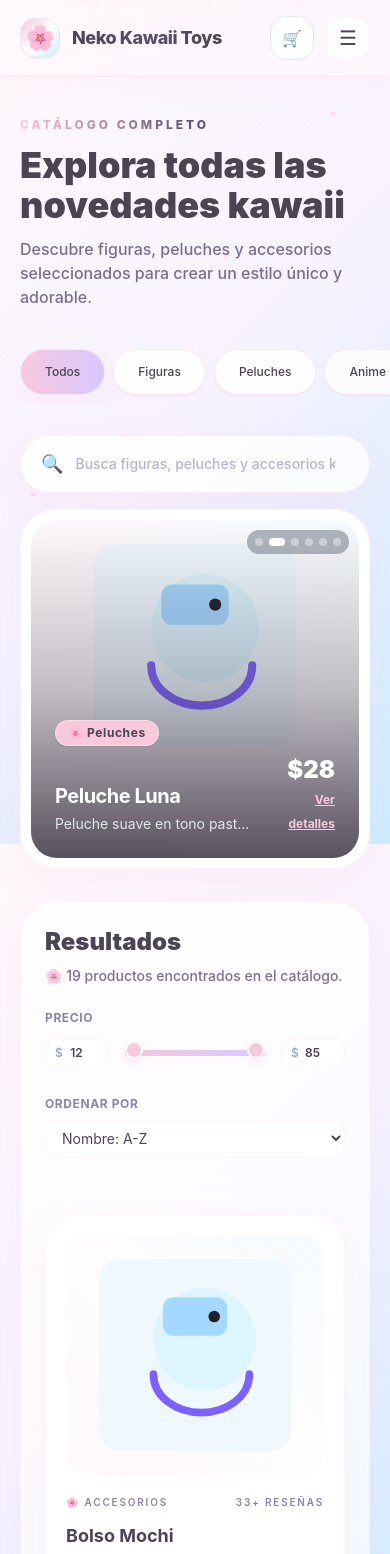
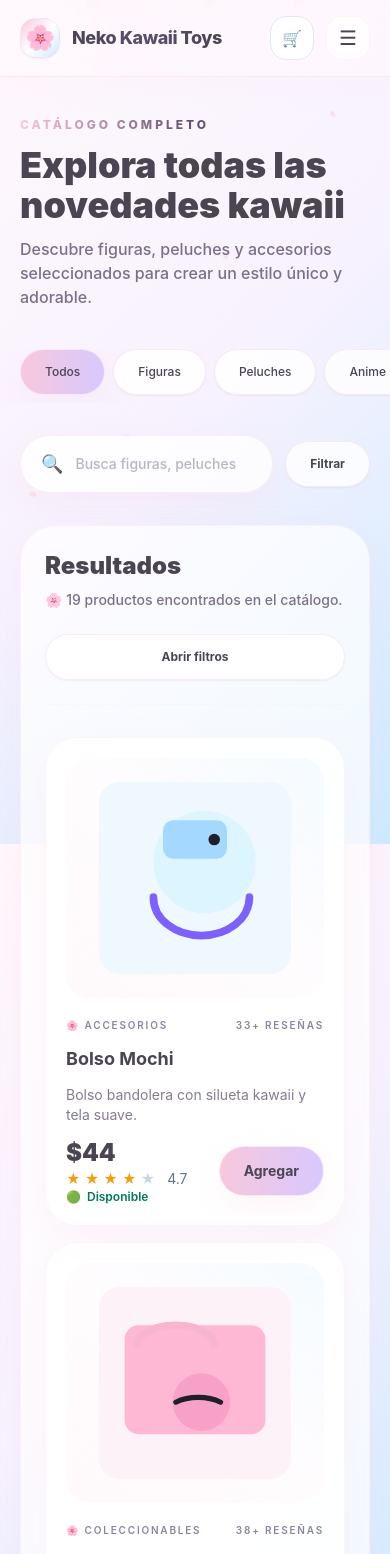
Before and after one commit to ing-vidal/neko-kawaii-toys, a Next.js app in the folder apps/web/: page /products in a window 390 px wide. Shown: the top 1554 px of the page. Built offline with nearby package versions, Linux system fonts and the light colour scheme; a web font is replaced by a local one.

Commit message:
performance

```diff
--- /dev/null
+++ b/apps/web/app/api/products/route.ts
@@ -0,0 +1,65 @@
+import { NextResponse } from 'next/server';
+import { getProducts } from '@lib/utils';
+import { getEffectivePrice } from '@lib/offers';
+import type { Product } from '@product-types/product';
+
+export async function GET(request: Request) {
+  try {
+    const { searchParams } = new URL(request.url);
+
+    const products = getProducts();
+
+    const page = Math.max(1, Number(searchParams.get('page') ?? 1));
+    const limit = Math.min(80, Math.max(1, Number(searchParams.get('limit') ?? 24)));
+    const rawQuery = (searchParams.get('search') ?? '').trim().toLowerCase();
+    const category = (searchParams.get('category') ?? 'Todos').trim();
+    const sortBy = searchParams.get('sortBy') ?? 'name-asc';
+
+    const minPrice = searchParams.get('minPrice')
+      ? Number(searchParams.get('minPrice'))
+      : null;
+    const maxPrice = searchParams.get('maxPrice')
+      ? Number(searchParams.get('maxPrice'))
+      : null;
+
+    const filtered = products.filter((product: Product) => {
+      const matchesCategory = category === 'Todos' || product.category === category;
+      const matchesQuery =
+        rawQuery.length === 0 ||
+        [product.name, product.category, product.description, product.sku ?? '']
+          .some((value) => String(value).toLowerCase().includes(rawQuery));
+
+      const effectivePrice = getEffectivePrice(product);
+      const matchesPrice =
+        (minPrice === null || effectivePrice >= minPrice) &&
+        (maxPrice === null || effectivePrice <= maxPrice);
+
+      return matchesCategory && matchesQuery && matchesPrice;
+    });
+
+    filtered.sort((a: Product, b: Product) => {
+      if (sortBy === 'name-desc') return b.name.localeCompare(a.name);
+      if (sortBy === 'price-asc') return getEffectivePrice(a) - getEffectivePrice(b);
+      if (sortBy === 'price-desc') return getEffectivePrice(b) - getEffectivePrice(a);
+      return a.name.localeCompare(b.name);
+    });
+
+    const total = filtered.length;
+    const totalPages = Math.max(1, Math.ceil(total / limit));
+    const safePage = Math.min(page, totalPages);
+    const start = (safePage - 1) * limit;
+
+    return NextResponse.json({
+      products: filtered.slice(start, start + limit),
+      total,
+      page: safePage,
+      totalPages,
+      limit,
+      hasNextPage: safePage < totalPages,
+      hasPreviousPage: safePage > 1,
+    });
+  } catch (error) {
+    const message = error instanceof Error ? error.message : String(error);
+    return NextResponse.json({ error: message }, { status: 500 });
+  }
+}
--- a/apps/web/app/products/page.tsx
+++ b/apps/web/app/products/page.tsx
@@ -1,9 +1,6 @@
 import { ProductBrowser } from '@components/ProductBrowser';
-import { getProducts } from '@lib/utils';
 
 export default function ProductsPage() {
-  const products = getProducts();
-
   return (
     <div className="mx-auto max-w-7xl px-5 py-10 sm:px-6 lg:px-8">
       <div className="mb-10 space-y-3">
@@ -13,7 +10,7 @@ export default function ProductsPage() {
           Descubre figuras, peluches y accesorios seleccionados para crear un estilo único y adorable.
         </p>
       </div>
-      <ProductBrowser products={products} />
+      <ProductBrowser />
     </div>
   );
 }
--- a/apps/web/components/ProductBrowser.tsx
+++ b/apps/web/components/ProductBrowser.tsx
@@ -1,6 +1,6 @@
 'use client';
 
-import { useEffect, useMemo, useState } from 'react';
+import { useDeferredValue, useEffect, useMemo, useState } from 'react';
 import { Button } from './Button';
 import { ProductGrid } from './ProductGrid';
 import { SearchBar } from './SearchBar';
@@ -12,13 +12,41 @@ import { getEffectivePrice } from '@lib/offers';
 const defaultCategories = ['Todos', 'Figuras', 'Peluches', 'Anime', 'Accesorios', 'Coleccionables'] as const;
 
 interface ProductBrowserProps {
-  products: Product[];
+  products?: Product[];
 }
 
-export function ProductBrowser({ products }: ProductBrowserProps) {
+interface CatalogApiResponse {
+  products: Product[];
+  total: number;
+  page: number;
+  totalPages: number;
+  limit: number;
+  hasNextPage: boolean;
+  hasPreviousPage: boolean;
+}
+
+export function ProductBrowser({ products = [] }: ProductBrowserProps) {
+  const [isMobile, setIsMobile] = useState(false);
+  const PAGE_SIZE = isMobile ? 12 : 24;
   const [query, setQuery] = useState('');
+  const deferredQuery = useDeferredValue(query);
   const [category, setCategory] = useState<string>('Todos');
+  const [showFilters, setShowFilters] = useState(false);
+  const [page, setPage] = useState(1);
+  const [catalog, setCatalog] = useState<CatalogApiResponse | null>(null);
+  const [loading, setLoading] = useState(false);
+  const [loadError, setLoadError] = useState<string | null>(null);
+
   const { products: mergedProducts, categories: adminCategories } = useLocalCatalog(products);
+
+  useEffect(() => {
+    if (typeof window === 'undefined') return;
+    const media = window.matchMedia('(max-width: 640px)');
+    const apply = () => setIsMobile(media.matches);
+    apply();
+    media.addEventListener('change', apply);
+    return () => media.removeEventListener('change', apply);
+  }, []);
 
   const categories = useMemo(
     () => Array.from(new Set(['Todos', ...defaultCategories.slice(1), ...adminCategories])) as string[],
@@ -112,34 +140,66 @@ export function ProductBrowser({ products }: ProductBrowserProps) {
   const minPercent = ((currentMinPrice - absoluteMinPrice) / (absoluteMaxPrice - absoluteMinPrice || 1)) * 100;
   const maxPercent = ((currentMaxPrice - absoluteMinPrice) / (absoluteMaxPrice - absoluteMinPrice || 1)) * 100;
 
-  // Filter and sort products (all price operations use effective price)
-  const filteredAndSortedProducts = useMemo(() => {
-    let result = mergedProducts.filter((product) => {
-      const matchesCategory = category === 'Todos' || product.category === category;
-      const matchesQuery = product.name.toLowerCase().includes(query.toLowerCase());
-      const effectivePrice = getEffectivePrice(product);
-      const matchesPrice = effectivePrice >= currentMinPrice && effectivePrice <= currentMaxPrice;
-      return matchesCategory && matchesQuery && matchesPrice;
+  const currentPageProducts = catalog?.products ?? [];
+  const totalResults = catalog?.total ?? 0;
+  const pageCount = Math.max(1, catalog?.totalPages ?? 1);
+
+  useEffect(() => {
+    setPage(1);
+  }, [deferredQuery, category, currentMinPrice, currentMaxPrice, sortBy]);
+
+  useEffect(() => {
+    if (page > pageCount) setPage(1);
+  }, [page, pageCount]);
+
+  useEffect(() => {
+    const params = new URLSearchParams();
+    params.set('page', String(page));
+    params.set('limit', String(PAGE_SIZE));
+    params.set('sortBy', sortBy);
+
+    if (deferredQuery.trim()) {
+      params.set('search', deferredQuery.trim());
+    }
+    if (category && category !== 'Todos') {
+      params.set('category', category);
+    }
+    if (minPriceState !== null) {
+      params.set('minPrice', String(currentMinPrice));
+    }
+    if (maxPriceState !== null) {
+      params.set('maxPrice', String(currentMaxPrice));
+    }
+
+    const controller = new AbortController();
+
+    const fetchCatalog = async () => {
+      try {
+        setLoading(true);
+        setLoadError(null);
+        const response = await fetch(`/api/products?${params.toString()}`, {
+          signal: controller.signal,
+          cache: 'no-store',
         });
 
-    result = [...result].sort((a, b) => {
-      if (sortBy === 'name-asc') {
-        return a.name.localeCompare(b.name);
+        if (!response.ok) {
+          throw new Error(`HTTP ${response.status}`);
         }
-      if (sortBy === 'name-desc') {
-        return b.name.localeCompare(a.name);
+
+        const json = (await response.json()) as CatalogApiResponse;
+        setCatalog(json);
+      } catch (error) {
+        if ((error as Error).name === 'AbortError') return;
+        setLoadError('No se pudieron cargar los productos');
+      } finally {
+        setLoading(false);
       }
-      if (sortBy === 'price-asc') {
-        return getEffectivePrice(a) - getEffectivePrice(b);
-      }
-      if (sortBy === 'price-desc') {
-        return getEffectivePrice(b) - getEffectivePrice(a);
-      }
-      return 0;
-    });
+    };
 
-    return result;
-  }, [category, mergedProducts, query, currentMinPrice, currentMaxPrice, sortBy]);
+    fetchCatalog();
+
+    return () => controller.abort();
+  }, [category, currentMaxPrice, currentMinPrice, deferredQuery, maxPriceState, minPriceState, page, PAGE_SIZE, sortBy]);
 
   return (
     <section className="space-y-8">
@@ -160,8 +220,22 @@ export function ProductBrowser({ products }: ProductBrowserProps) {
 
       {/* Buscador y Carrusel de Ancho Completo */}
       <div className="flex flex-col gap-4">
+        <div className="flex items-center gap-3">
+          <div className="min-w-0 flex-1">
             <SearchBar value={query} onChange={setQuery} />
+          </div>
+          <Button
+            type="button"
+            variant="secondary"
+            className="sm:hidden px-4 py-2 text-xs font-black"
+            onClick={() => setShowFilters((value) => !value)}
+          >
+            {showFilters ? 'Ocultar' : 'Filtrar'}
+          </Button>
+        </div>
+        <div className="hidden sm:block">
           <ProductCarousel products={mergedProducts} />
+        </div>
       </div>
 
       <div className="rounded-[36px] sm:rounded-[40px] border border-softPink/20 bg-white/70 backdrop-blur-sm p-6 sm:p-8 shadow-soft">
@@ -169,11 +243,25 @@ export function ProductBrowser({ products }: ProductBrowserProps) {
           <div>
             <h2 className="text-2xl font-black text-textPrimary">Resultados</h2>
             <p className="mt-2 text-sm text-[#5D4E6D]/80 font-medium">
-              🌸 {filteredAndSortedProducts.length} productos encontrados{' '}
-              {query ? `para «${query}»` : 'en el catálogo'}.
+              🌸 {totalResults} productos encontrados{' '}
+              {deferredQuery ? `para «${deferredQuery}»` : 'en el catálogo'}.
             </p>
           </div>
 
+          <div className="flex flex-col gap-3 sm:flex-row sm:items-end lg:items-center">
+            <Button
+              type="button"
+              variant="secondary"
+              className="sm:hidden px-4 py-2 text-xs font-black"
+              onClick={() => setShowFilters((value) => !value)}
+            >
+              {showFilters ? 'Cerrar filtros' : 'Abrir filtros'}
+            </Button>
+          </div>
+        </div>
+
+        <div className={showFilters ? 'block sm:block' : 'hidden sm:block'}>
+          <div className="mb-8 flex flex-col gap-6 lg:flex-row lg:items-center lg:justify-between border-b border-softPink/10 pb-6">
             <div className="flex flex-col gap-6 sm:flex-row sm:items-end lg:items-center">
               {/* Rango de Precios */}
               <div className="flex flex-col gap-2 min-w-[280px]">
@@ -265,7 +353,45 @@ export function ProductBrowser({ products }: ProductBrowserProps) {
               </div>
             </div>
           </div>
-        <ProductGrid products={filteredAndSortedProducts} />
+        </div>
+
+        {loading && (
+          <div className="mt-5 text-sm font-bold text-[#8C84A2]">Cargando productos...</div>
+        )}
+
+        {loadError && (
+          <div className="mt-5 rounded-2xl border border-red-200 bg-red-50 px-4 py-3 text-sm font-bold text-red-600">
+            {loadError}
+          </div>
+        )}
+
+        <ProductGrid products={currentPageProducts} />
+
+        {pageCount > 1 && (
+          <div className="mt-8 flex items-center justify-center gap-3">
+            <Button
+              type="button"
+              variant="secondary"
+              className="px-4 py-2 text-xs font-black"
+              disabled={page === 1 || loading}
+              onClick={() => setPage((value) => Math.max(1, value - 1))}
+            >
+              Anterior
+            </Button>
+            <span className="rounded-full border border-softPink/30 bg-white/80 px-4 py-2 text-xs font-black text-textPrimary">
+              Página {page} / {pageCount}
+            </span>
+            <Button
+              type="button"
+              variant="secondary"
+              className="px-4 py-2 text-xs font-black"
+              disabled={page >= pageCount || loading}
+              onClick={() => setPage((value) => Math.min(pageCount, value + 1))}
+            >
+              Siguiente
+            </Button>
+          </div>
+        )}
       </div>
     </section>
   );
--- a/apps/web/components/ProductGrid.tsx
+++ b/apps/web/components/ProductGrid.tsx
@@ -9,7 +9,8 @@ interface ProductGridProps {
 export function ProductGrid({ products }: ProductGridProps) {
   if (!products.length) {
     return (
-      <div className="grid gap-6 sm:grid-cols-2 lg:grid-cols-3">
+      <div className="grid gap-4 grid-cols-1 sm:grid-cols-2 lg:grid-cols-3 xl:grid-cols-4">
+        <LoadingSkeleton />
         <LoadingSkeleton />
         <LoadingSkeleton />
         <LoadingSkeleton />
@@ -18,7 +19,7 @@ export function ProductGrid({ products }: ProductGridProps) {
   }
 
   return (
-    <div className="grid gap-6 sm:grid-cols-2 lg:grid-cols-3 xl:grid-cols-4">
+    <div className="grid gap-4 grid-cols-1 sm:grid-cols-2 lg:grid-cols-3 xl:grid-cols-4">
       {products.map((product) => (
         <ProductCard key={product.id} product={product} />
       ))}
```
Lines whose indentation alone changed are shown as unchanged.
